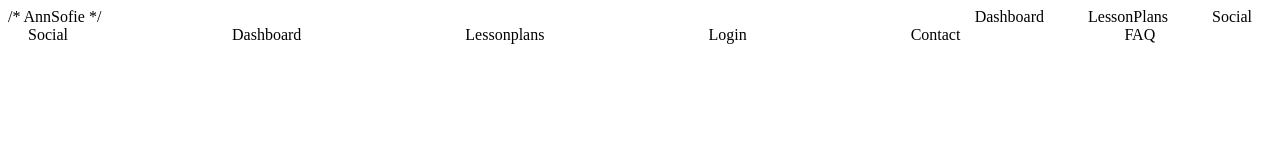
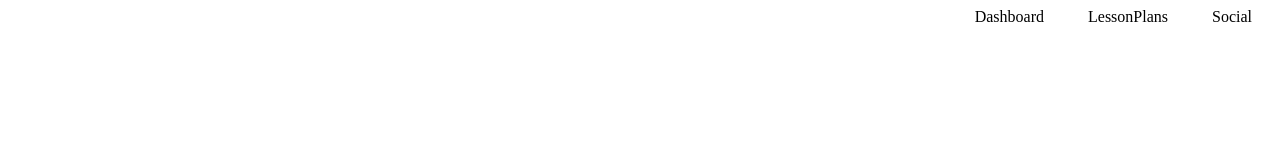
Before and after one commit to Knazurak/Projekt-2---KUBO, a plain HTML site: page dashboard.html in a window 1280 px wide. Drawn offline with Linux system fonts and the light colour scheme.

Commit message:
note rettelse

```diff
--- a/dashboard.html
+++ b/dashboard.html
@@ -13,14 +13,5 @@
       <li><a href="social.html">Social</a></li>
     </ul>
   </nav>
-/* AnnSofie */
-    <footer>
-      <li><a href="social.html" >Social<a></li>
-      <li><a href="Dashboard.html" >Dashboard<a></li>
-      <li><a href="lessonplans.html" >Lessonplans<a></li>
-      <li><a href="login.html" >Login<a></li>
-      <li><a href="contact.html" >Contact<a></li>
-      <li><a href="faq.html" >FAQ<a></li>
-    </footer>
-  </body>
+
 </html>
```
Also changed, not shown: lessonplans.html (+1 -1 lines), login.html (+1 -1 lines), social.html (+1 -1 lines).
